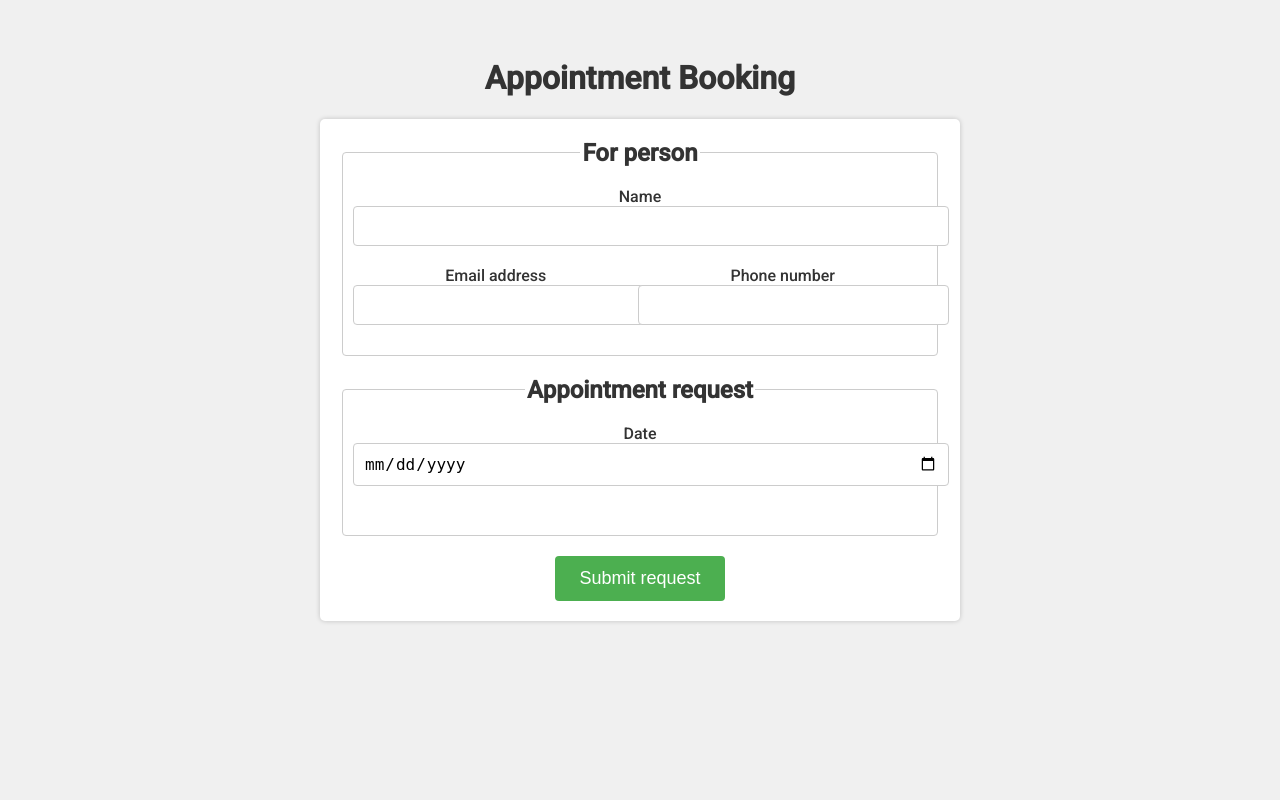
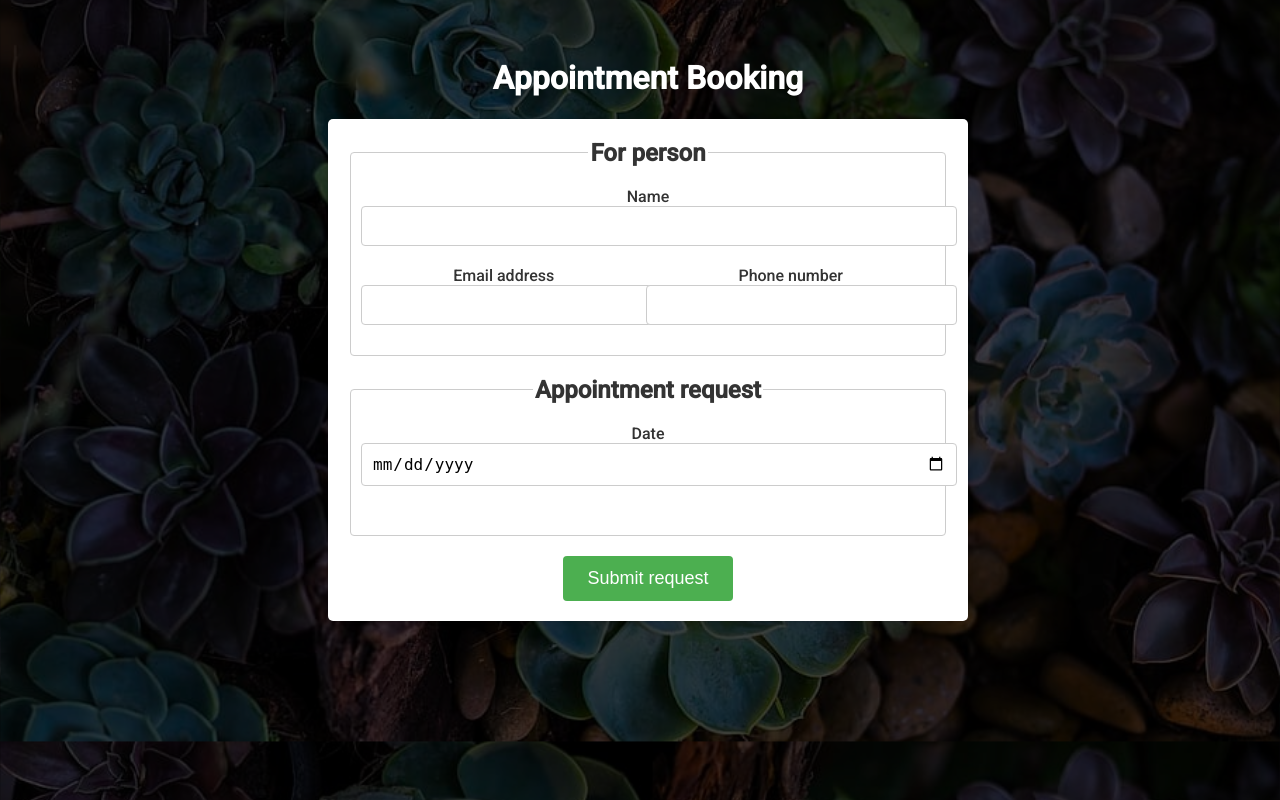
Before and after one commit to spoorthij27/Earth-and-Bloom, a PHP site: page /bookanappointment.html in a window 1280 px wide. Run offline with PHP 8.4, Linux system fonts and the light colour scheme.

Commit message:
modifications

```diff
--- a/appointmentsucces.html
+++ b/appointmentsucces.html
@@ -40,7 +40,7 @@
         <p>Thank you for booking an appointment with us.</p>
         <p>Your appointment has been successfully booked for the following details:</p>
         <p>We look forward to seeing you on the scheduled date.</p>
-        <p>For any further queries, please contact us at <a href="mailto:EarthandBloom2002@gmail.com">EarthandBloom2002@gmail.com</a>.</p>
+        <p>For any further queries, please contact us at <a href="mailto:earthnbloom00@gmail.com">earthnbloom00@gmail.com</a>.</p>
     </div>
 </body>
 
--- a/bookanappointment.html
+++ b/bookanappointment.html
@@ -11,13 +11,17 @@
     <style>
         body {
             font-family: "Roboto", Arial, sans-serif;
-            background-color: #f0f0f0;
+            width: 100%;
+            height: 100%;
+            background-image:linear-gradient(rgba(0,0,0,0.75),rgba(0,0,0,0.75)),url(background.jpeg);
+            background-size: cover;
+            background-position: center;
             text-align: center;
             padding-top: 30px;
         }
 
         h1 {
-            color: #333333;
+            color:white;
         }
 
         .container {
@@ -168,7 +172,9 @@
             </fieldset>
             <div class="btns">
                 <input type="text" name="_gotcha" value="" style="display:none;">
-                <input type="submit" value="Submit request">
+                <form method="POST" action="appointmentsucces.html">
+                    <input type="submit" value="Submit request">
+                </form>
             </div>
         </form>
     </div>
--- a/homepage.php
+++ b/homepage.php
@@ -25,7 +25,7 @@
                 </ul>
             </div>
 
-            <div class="content">
+            <div class="content" style="top:50%;">
                 <h1>Earth & Bloom</h1><br>
                 <p>Bring nature to your Home!</p>
             <div>
```
Also changed, not shown: 1 other file.
